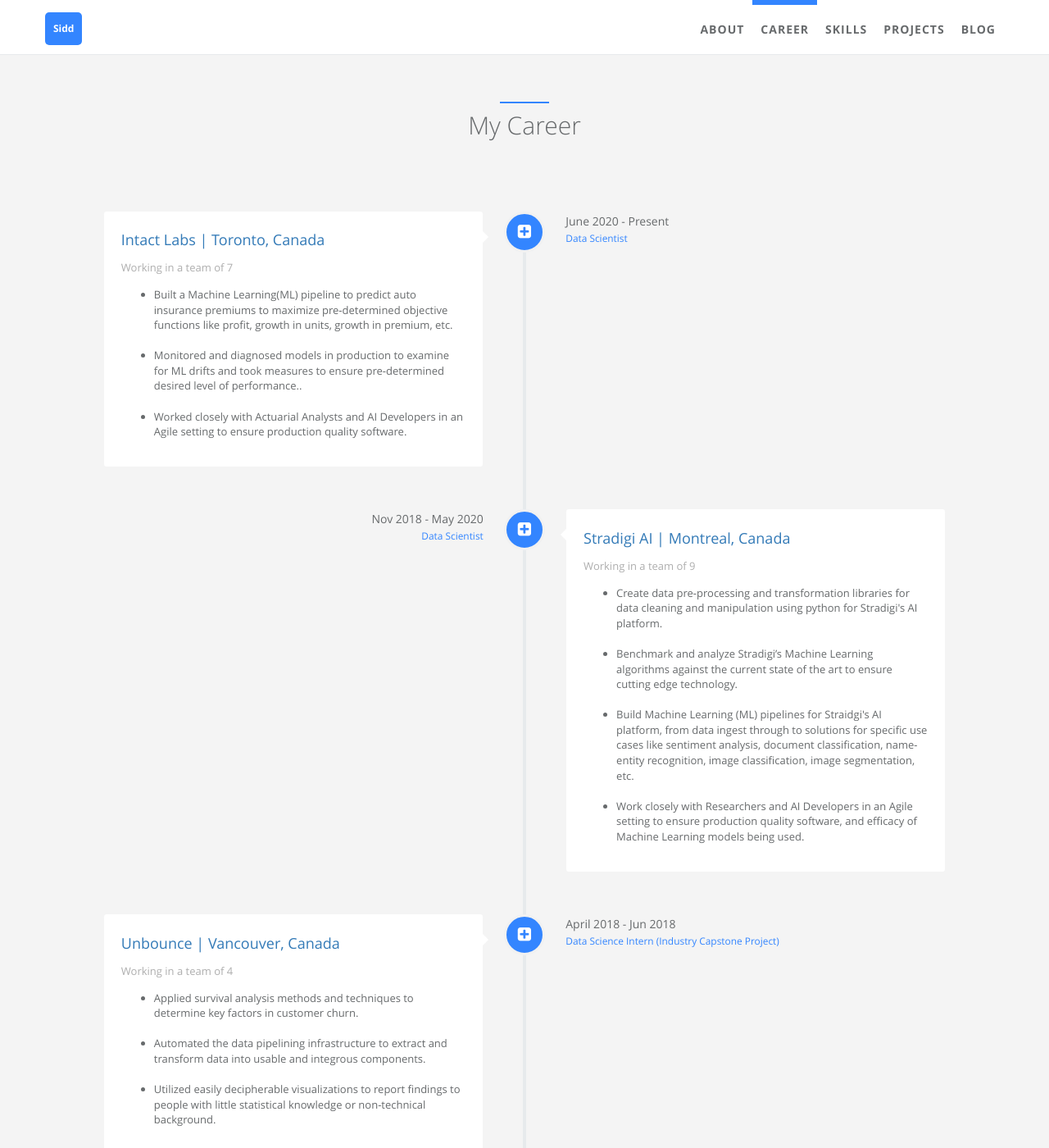
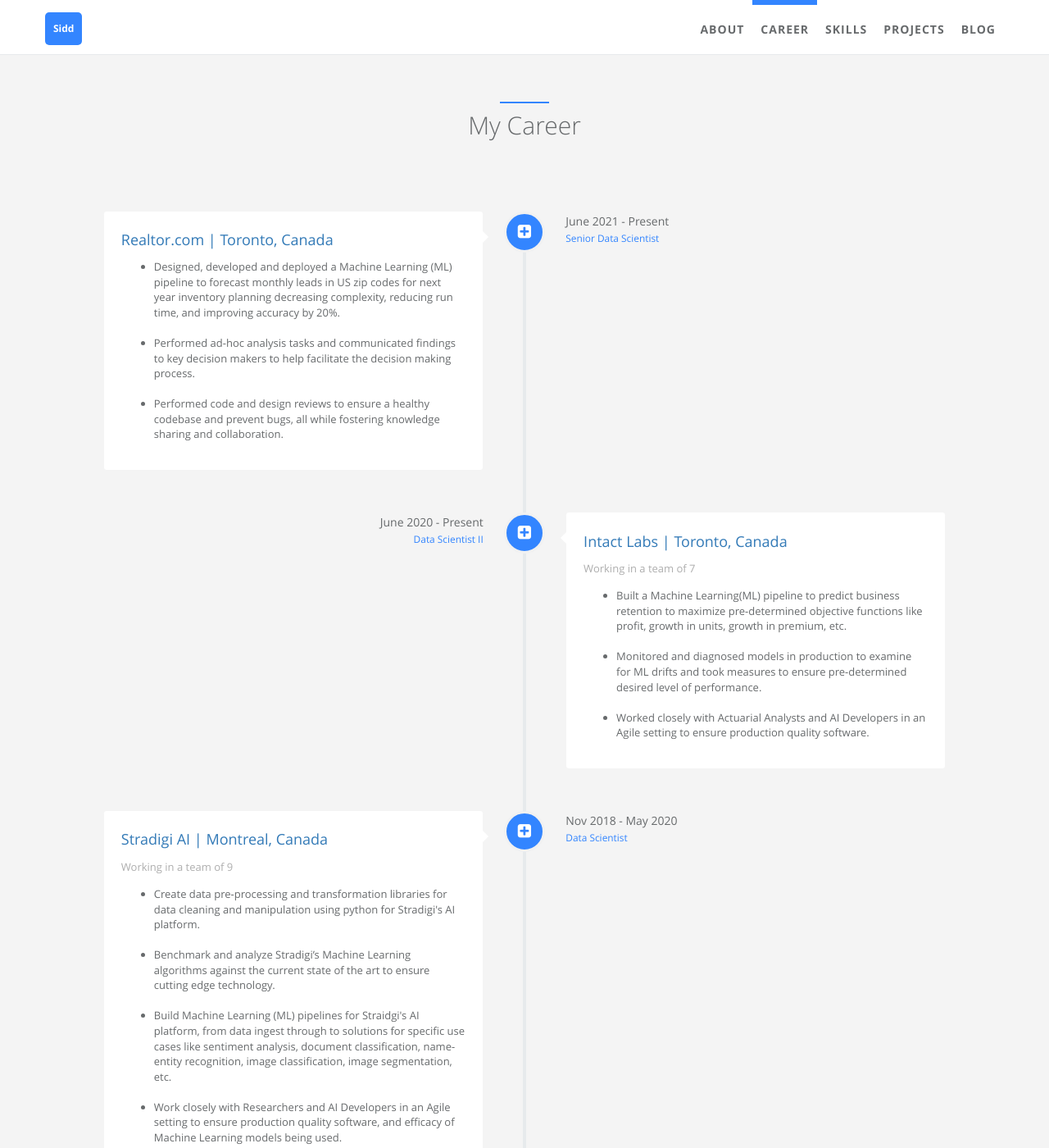
Before and after one commit to sarora/sarora.github.io, a Jekyll site: the page built from index.html, in a window 1280 px wide and 1400 px high, scrolled down 924 px. Shown: the whole window at 82% size. Built offline with Jekyll 4.4.1, drawn with Linux system fonts in a browser that asks for light colours; some of the changed text lies outside the part shown.

Commit message:
update careers

```diff
--- a/_data/index/careers.yml
+++ b/_data/index/careers.yml
@@ -1,20 +1,40 @@
 # careers section data
 # if you don't have language feature(language.yml is empty), ignore "i18n" items
+
+
+- name:
+    detail: <a title= "Realtor.com" href="https://www.realtor.com" target="_blank">Realtor.com | Toronto, Canada</a>
+    i18n: company_c
+  desc:
+    detail: <ul style="list-style-type:disc">
+      <li>Designed, developed and deployed a Machine Learning (ML) pipeline to forecast monthly leads in US zip codes for next year inventory planning decreasing complexity, reducing run time, and improving accuracy by 20%. <br/><br/></li>
+      <li>Performed ad-hoc analysis tasks and communicated findings to key decision makers to help facilitate the decision making process. <br/><br/></li>
+      <li>Performed code and design reviews to ensure a healthy codebase and prevent bugs, all while fostering knowledge sharing and collaboration. </li> </ul>
+    i18n: company_b_desc
+  date:
+    detail: June 2021 - Present
+    i18n: company_c_date
+  job:
+    detail: Senior Data Scientist
+    i18n: company_c_job
+  icon: fa-plus-square
+
+
 
 - name:
     detail: <a title= "Intact Labs" href="https://www.intactlab.ca/ target="_blank">Intact Labs | Toronto, Canada</a>
     i18n: company_a
   desc:
     detail: Working in a team of 7 <ul style="list-style-type:disc">
-      <li>Built a Machine Learning(ML) pipeline to predict auto insurance premiums to maximize pre-determined objective functions like profit, growth in units, growth in premium, etc. <br/><br/></li>
-      <li>Monitored and diagnosed models in production to examine for ML drifts and took measures to ensure pre-determined desired level of performance..<br/><br/></li>
+      <li>Built a Machine Learning(ML) pipeline to predict business retention to maximize pre-determined objective functions like profit, growth in units, growth in premium, etc. <br/><br/></li>
+      <li>Monitored and diagnosed models in production to examine for ML drifts and took measures to ensure pre-determined desired level of performance.<br/><br/></li>
       <li>Worked closely with Actuarial Analysts and AI Developers in an Agile setting to ensure production quality software.</li></ul>
     i18n: company_a_desc
   date:
     detail: June 2020 - Present
     i18n: company_a_date
   job:
-    detail: Data Scientist
+    detail: Data Scientist II
     i18n: company_a_job
   icon: fa-plus-square
 
@@ -69,23 +89,6 @@
   icon: fa-plus-square
 
 - name:
-    detail: <a title= "brewbound.co.nz" href="https://brewbound.co.nz" target="_blank">BrewBound | Auckland, New Zealand</a>
-    i18n: company_c
-  desc:
-    detail: Working in a team of 2 <ul style="list-style-type:disc">
-      <li>Designed and maintained SQL scripts on a regular basis to generate meaningful datasets from marketing data. <br/><br/></li>
-      <li>Identified trends, patterns, and relationships in marketing data to provide answers to business questions, particularly regarding the effectiveness of various advertising channels. <br/><br/></li>
-      <li>Communicated findings to key decision makers to help facilitate the decision making process.</li> </ul>
-    i18n: company_b_desc
-  date:
-    detail: May 2016 - Dec 2016
-    i18n: company_c_date
-  job:
-    detail: Data Scientist (Contract)
-    i18n: company_c_job
-  icon: fa-plus-square
-
-- name:
     detail: <a title= "iqvia.com" href="https://www.iqvia.com/" target="_blank">IMS Health (now IQVIA) | Auckland, New Zealand</a>
     i18n: company_d
   desc:
```
